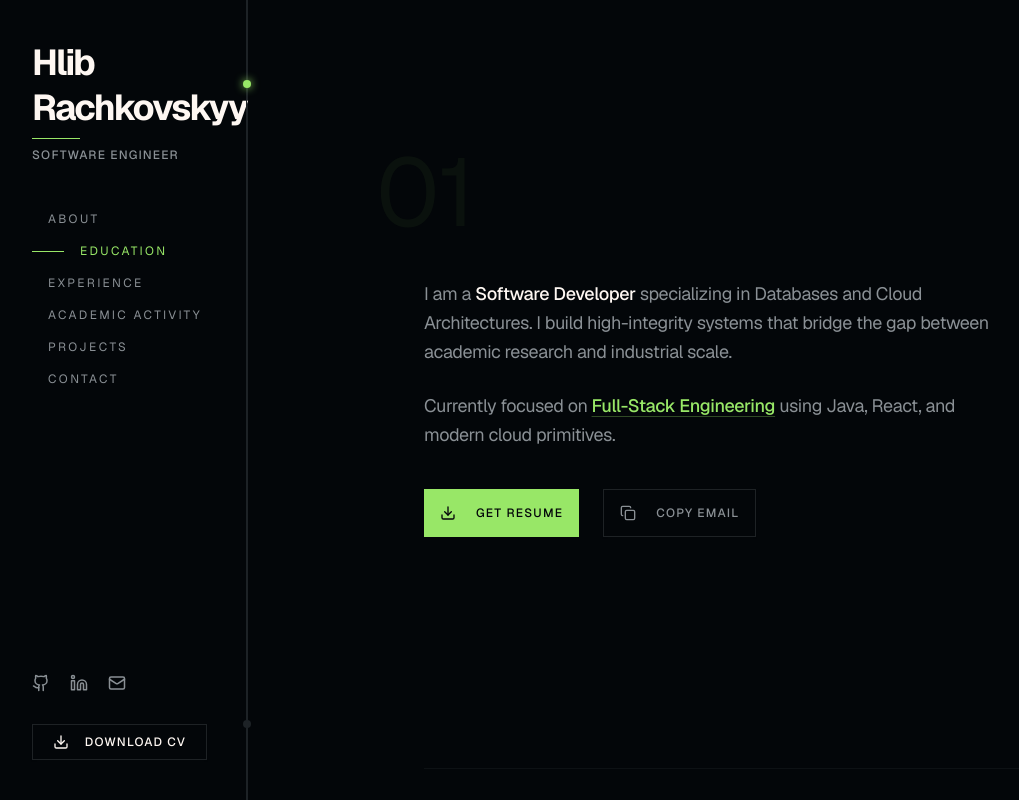
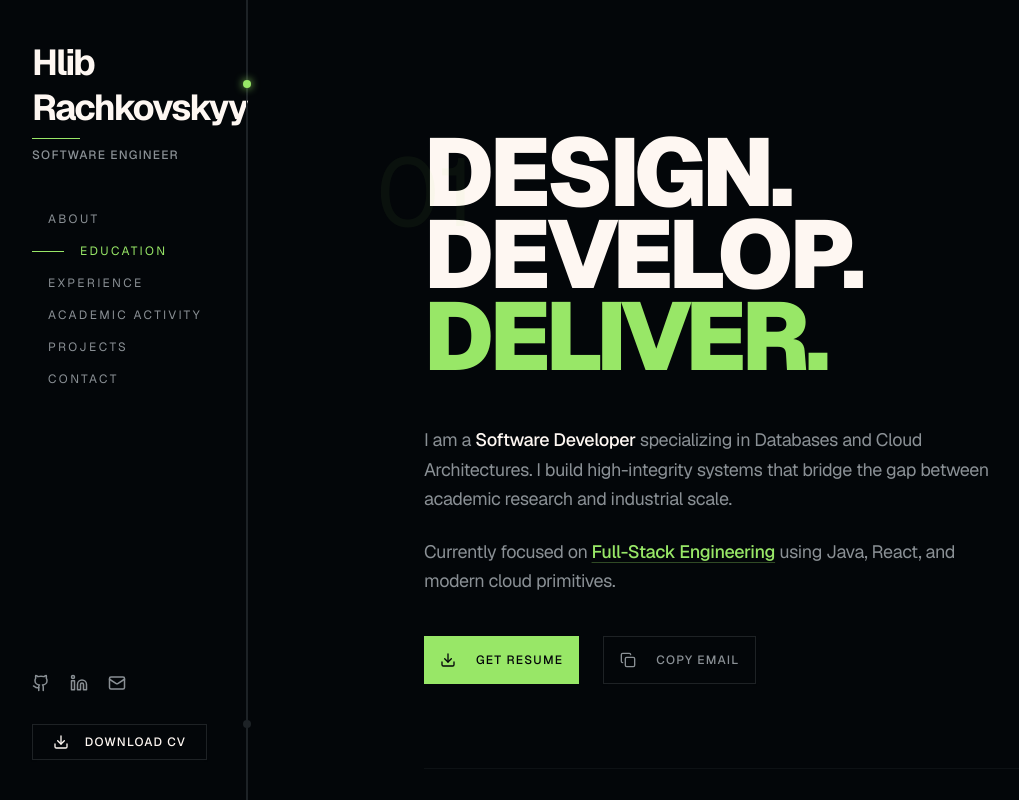
Before and after one commit to Hlib-Rachkovskyy/PortfolioCV, a Next.js app: page / in a window 1280 px wide. Shown: the top 800 px of the page, without its empty margins (8-1027 px from the left). Built offline with nearby package versions, Linux system fonts and the light colour scheme.

Commit message:
feat: intro

```diff
--- a/components/portfolio/intro-section.tsx
+++ b/components/portfolio/intro-section.tsx
@@ -16,7 +16,13 @@ export function IntroSection() {
         <span className="text-8xl font-sans text-primary/5 select-none">01</span>
       </div>
 
-      <div className="space-y-8">
+      <div className="space-y-12">
+        <h1 className="text-6xl lg:text-8xl font-sans font-black leading-[0.85] tracking-tighter text-foreground">
+          DESIGN.<br />
+          DEVELOP.<br />
+          <span className="text-primary">DELIVER.</span>
+        </h1>
+
         <div className="max-w-xl space-y-6 text-lg leading-relaxed text-muted-foreground font-sans">
           <p>
             I am a <span className="text-foreground font-medium">Software Developer</span> specializing in
```
